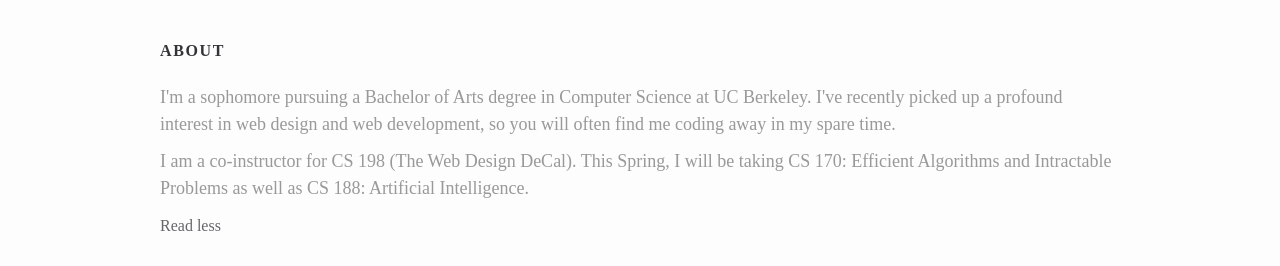
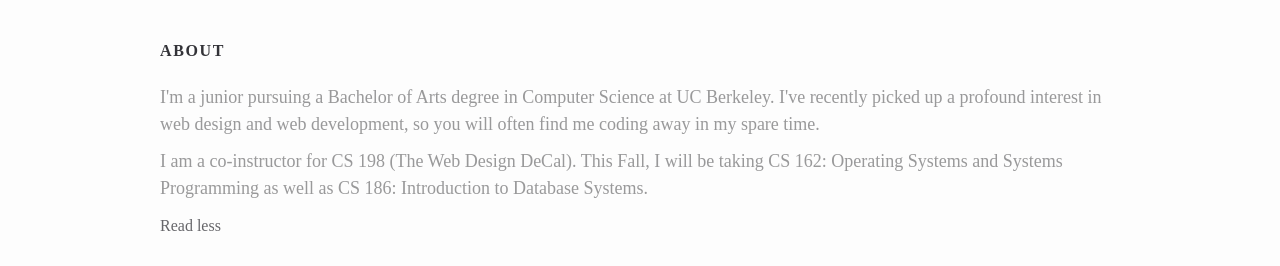
Before and after one commit to hamzaahmed/hamzaahmed.github.io, a plain HTML site: page index.html in a window 1280 px wide. Both pictures are taken after a click on the link "Read more". Shown: the part 299-565 px from the top of the page. Drawn offline with nearby package versions, Linux system fonts and the light colour scheme.

Commit message:
Updated website intro paragraph

```diff
--- a/index.html
+++ b/index.html
@@ -80,8 +80,8 @@
                         About
                     </div>
                     <div class = "body-text">
-                        <p>I'm a sophomore pursuing a Bachelor of Arts degree in Computer Science at UC Berkeley. I've recently picked up a profound interest in web design and web development, so you will often find me coding away in my spare time.</p>
-                        <p class = "body-text-expand">I am a co-instructor for CS 198 (The Web Design DeCal). This Spring, I will be taking CS 170: Efficient Algorithms and Intractable Problems as well as CS 188: Artificial Intelligence.</p>
+                        <p>I'm a junior pursuing a Bachelor of Arts degree in Computer Science at UC Berkeley. I've recently picked up a profound interest in web design and web development, so you will often find me coding away in my spare time.</p>
+                        <p class = "body-text-expand">I am a co-instructor for CS 198 (The Web Design DeCal). This Fall, I will be taking CS 162: Operating Systems and Systems Programming as well as CS 186: Introduction to Database Systems.</p>
                         <a class = "body-text-btn btn">
                             Read more
                         </a>
```
